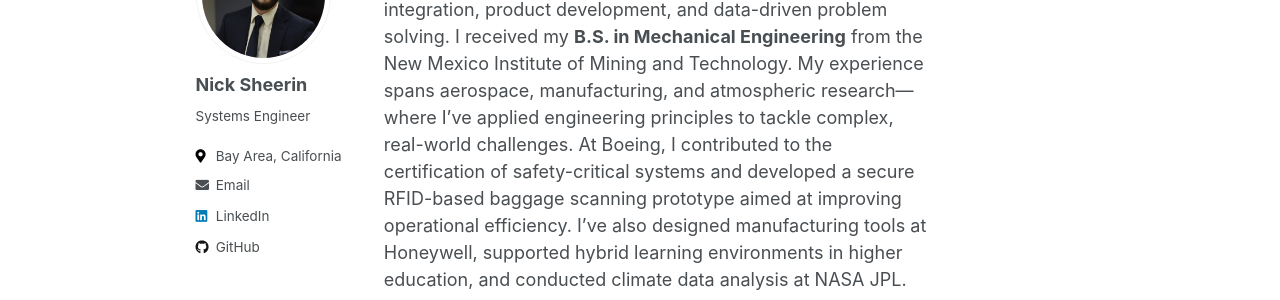
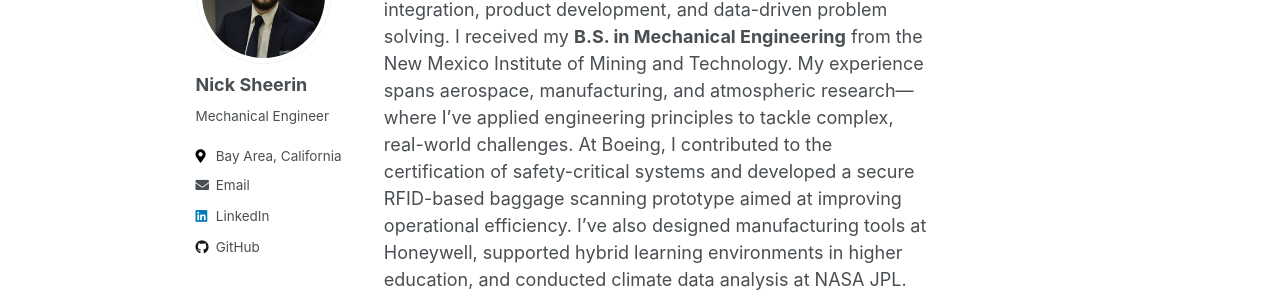
Before and after one commit to nicksheerin/nick_sheerin, a Jekyll site: the page built from _pages/about.md, in a window 1280 px wide. Shown: the part 191-491 px from the top of the page. Built offline with Jekyll 4.4.1, drawn with Linux system fonts in a browser that asks for light colours.

Commit message:
Updated _config

```diff
--- a/_config.yml
+++ b/_config.yml
@@ -86,7 +86,7 @@ analytics:
 author:
   name             : "Nick Sheerin"
   avatar           : "nw_headshot.jpg"
-  bio              : "Systems Engineer"
+  bio              : "Mechanical Engineer"
   location         : "Bay Area, California"
   employer         :
   pubmed           :
```
